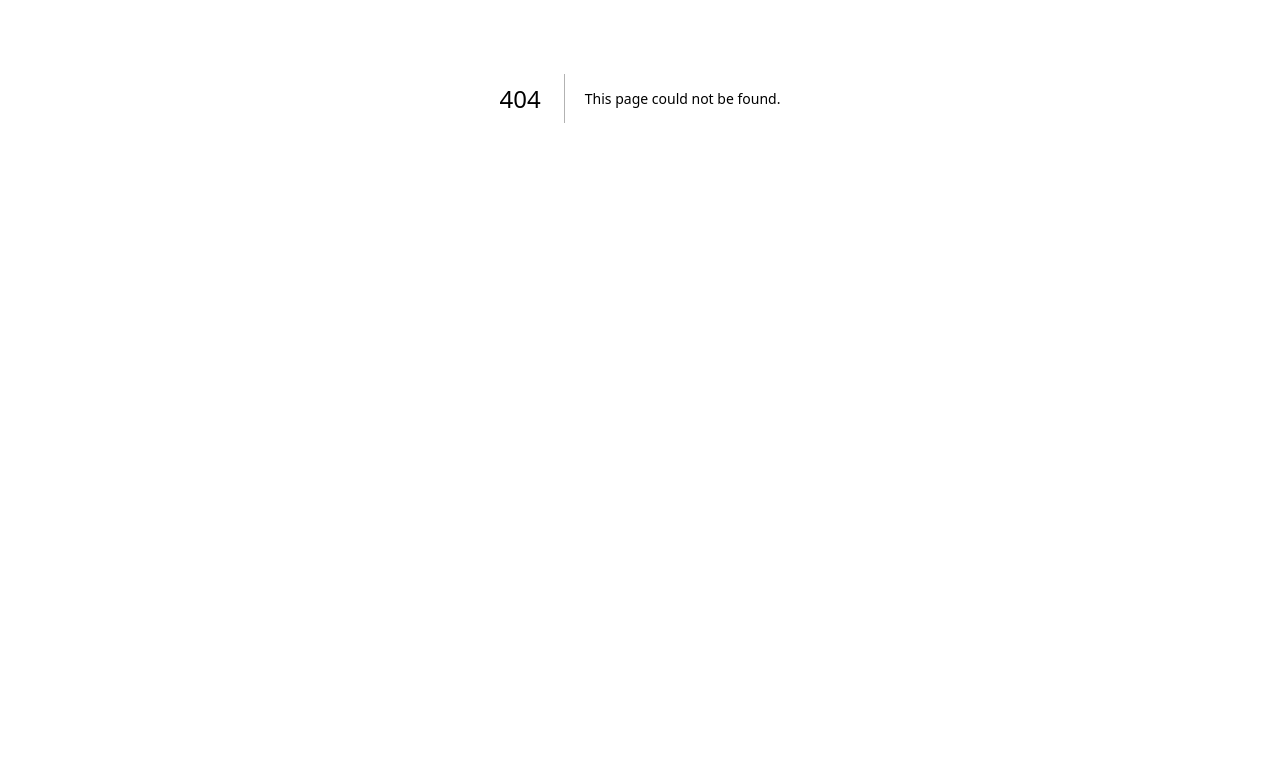
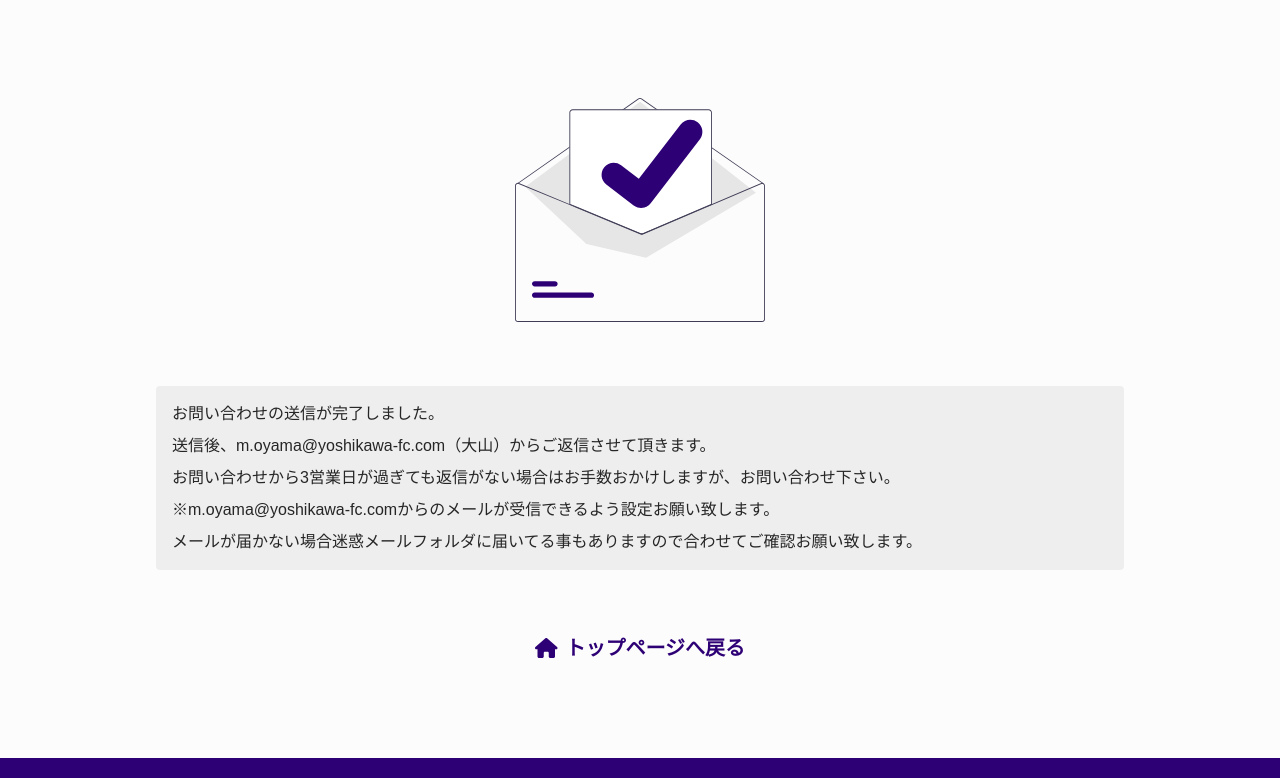
Before and after one commit to yoshikawacityfc/yoshikawacityfc, a Next.js app in the folder apps/frontend/: page /contact/complete in a window 1280 px wide. Before the commit this address had no page. Shown: the part 302-1080 px from the top of the page. Before the commit the page ends 800 px from the top, so only its background shows below. Built offline with nearby package versions, Linux system fonts and the light colour scheme; a small style sheet from the web is missing.

Commit message:
:sparkles: 問い合わせページ実装

```diff
--- a/apps/frontend/src/features/contact/components/ContactFrom.tsx
+++ b/apps/frontend/src/features/contact/components/ContactFrom.tsx
@@ -4,6 +4,8 @@ import * as z from "zod";
 import { ZodSchema } from "@/lib/zod/schema";
 import { zodResolver } from "@hookform/resolvers/zod";
 import { useEffect, useState } from "react";
+import { useRouter } from "next/router";
+import { PagePaths } from "@/lib/pagePaths";
 
 interface ContactInput {
   name: string;
@@ -31,6 +33,8 @@ export const ContactForm = (): JSX.Element => {
   const [errorMessages, setErrorMessages] =
     useState<FieldErrors<ContactInput>>();
 
+  const router = useRouter();
+
   const {
     register,
     handleSubmit,
@@ -43,7 +47,10 @@ export const ContactForm = (): JSX.Element => {
     setErrorMessages(errors);
   }, [errors]);
 
-  const onSubmit = (formData: ContactInput) => console.log(formData);
+  const onSubmit = (_: ContactInput) => {
+    // TODO: 入力情報をDBに追加
+    router.push(PagePaths.contactComplete());
+  };
 
   return (
     <form className="m-auto" onSubmit={handleSubmit(onSubmit)}>
--- a/apps/frontend/src/lib/pagePaths.ts
+++ b/apps/frontend/src/lib/pagePaths.ts
@@ -40,4 +40,11 @@ export namespace PagePaths {
   export const contact = (): string => {
     return "/contact";
   };
+
+  /**
+   * お問い合わせ完了
+   */
+  export const contactComplete = (): string => {
+    return "/contact/complete";
+  };
 }
--- /dev/null
+++ b/apps/frontend/src/pages/contact/complete.tsx
@@ -0,0 +1,46 @@
+import { Icon } from "@/components/Elements";
+import { MainLayout } from "@/components/Layout";
+import { PagePaths } from "@/lib/pagePaths";
+import { faHome } from "@fortawesome/free-solid-svg-icons";
+import { NextPage } from "next";
+import Link from "next/link";
+
+const ContactComplete: NextPage = () => {
+  return (
+    <MainLayout>
+      <section className="pt-64 m-auto max-w-[1000px] mb-24 px-4">
+        <h2 className="font-semibold text-5xl text-center mb-24">送信完了</h2>
+        <img
+          src="/send-complete.svg"
+          alt="送信完了"
+          className="w-[250px] m-auto"
+        />
+
+        <div className="bg-tertiary p-4 my-16 rounded">
+          <p className="mb-2">お問い合わせの送信が完了しました。</p>
+          <p className="mb-2">
+            送信後、m.oyama@yoshikawa-fc.com（大山）からご返信させて頂きます。
+          </p>
+          <p className="mb-2">
+            お問い合わせから3営業日が過ぎても返信がない場合はお手数おかけしますが、お問い合わせ下さい。
+          </p>
+          <p className="mb-2">
+            ※m.oyama@yoshikawa-fc.comからのメールが受信できるよう設定お願い致します。
+          </p>
+          <p>
+            メールが届かない場合迷惑メールフォルダに届いてる事もありますので合わせてご確認お願い致します。
+          </p>
+        </div>
+
+        <Link href={PagePaths.index()} className="block text-center">
+          <Icon icon={faHome} size="xlarge" className="mr-2" />
+          <span className="text-xl text-primary font-semibold">
+            トップページへ戻る
+          </span>
+        </Link>
+      </section>
+    </MainLayout>
+  );
+};
+
+export default ContactComplete;
```
Also changed, not shown: apps/frontend/public/send-complete.svg (added), apps/frontend/src/pages/contact/index.tsx (renamed from apps/frontend/src/pages/contact.tsx).
